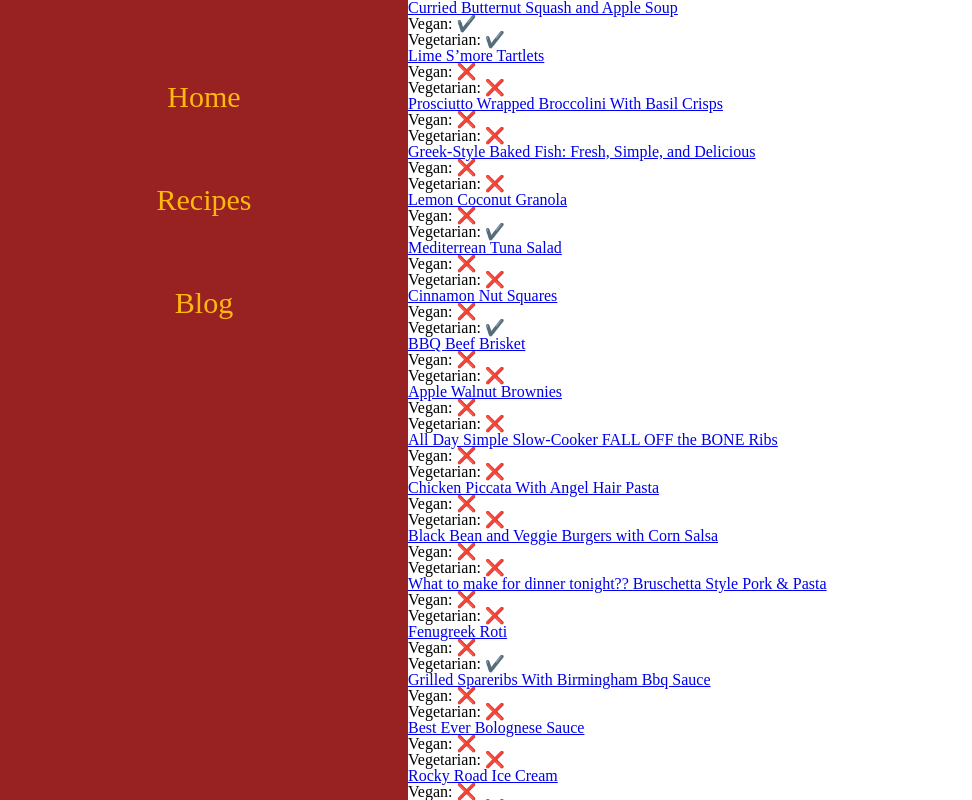
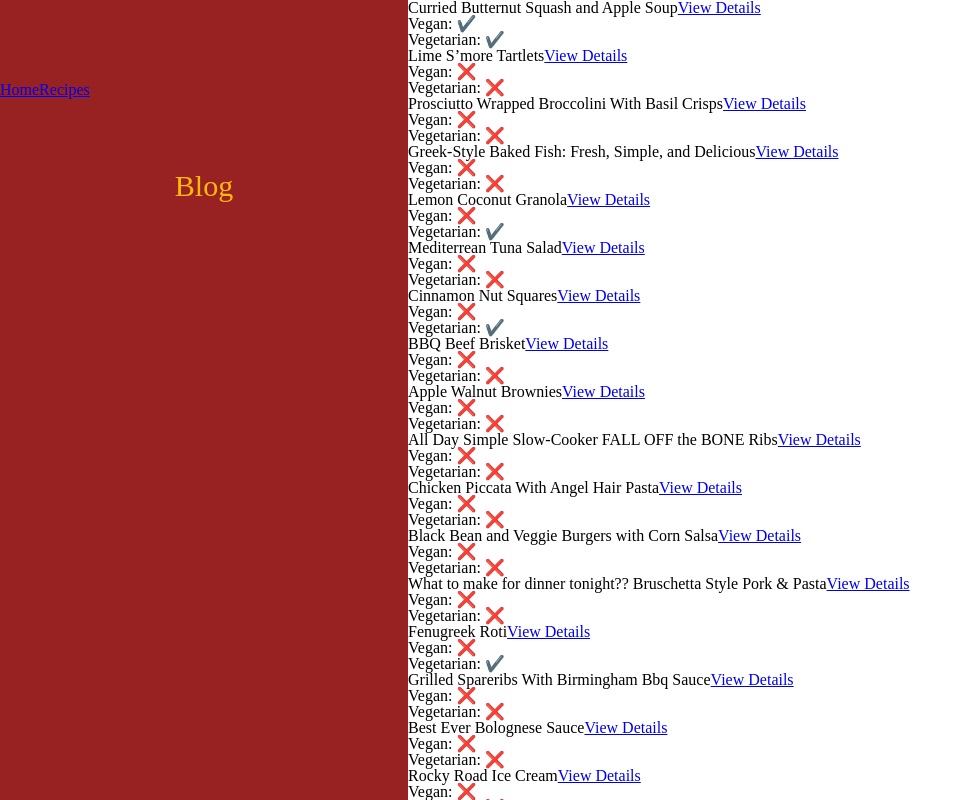
Before and after one commit to From-Our-Kitchen-To-Yours/Frontend, a React (Create React App) app in the folder frontend/: page /recipes in a window 1280 px wide. Shown: the top 800 px of the page, without its empty margins (0-972 px from the left). Built offline with nearby package versions, Linux system fonts and the light colour scheme; data requests are answered from the project's data file.

Commit message:
still works, the goback link is breaking however

```diff
--- a/frontend/src/App.js
+++ b/frontend/src/App.js
@@ -2,8 +2,9 @@ import React, { useState, useEffect } from 'react'
 import './App.css';
 import LandingPage from './components/LandingPage';
 import Recipes from './components/Recipes';
-import Navbar from './components/Navbar'
-import {Switch, Route} from 'react-router-dom'
+import Navbar from './components/Navbar';
+import RecipeDetails from './components/RecipeDetails';
+import {Switch, Route} from 'react-router-dom';
 
 function App() {
   const [recipes, setRecipes] = useState([])
@@ -12,13 +13,27 @@ function App() {
     fetch('http://localhost:3000/recipes')
     .then(res => res.json())
     .then(setRecipes)
-  }, [])
+  }, []);
 
   return (
+
     <div className="App">
-      <Navbar/>
-      <Route exact path='/'><LandingPage/></Route>
-      <Route exact path='/recipes'><Recipes recipes={recipes} /></Route>
+      <Navbar />
+  <Switch>
+        <Route path='/recipes/:id'>
+          <RecipeDetails />
+        </Route>
+        <Route exact path='/recipes'>
+          <Recipes recipes={recipes} />
+        </Route>
+        <Route exact path='/'>
+            <LandingPage />
+        </Route>
+        <Route path="*">
+          <h1>404 not found</h1>
+        </Route>
+  </Switch>
+
     </div>
   );
 }
--- a/frontend/src/components/LandingPage.js
+++ b/frontend/src/components/LandingPage.js
@@ -21,7 +21,7 @@ return (
             <br/>
             {/* <button><a href={randomRecipe.sourceUrl}>Cook This Meal</a></button> */}
             {/* LINK IS SOMETHING LIKE THAT BUT DOESNT WORK YET */}
-            <Link to={'/recipes'}><button>See Our Recipes</button></Link>
+            <Link to={'/recipes'}>See Our Recipes</Link>
         </div>
     </div>
 )
--- a/frontend/src/components/Navbar.js
+++ b/frontend/src/components/Navbar.js
@@ -1,12 +1,17 @@
 import React from 'react'
-
+import { Link } from 'react-router-dom'
 
 function Navbar() {
+
     return (
         <div className='navbar'>
             <ul>
-                <li>Home</li>
-                <li>Recipes</li>
+            <Link to='/'>
+                     Home
+            </Link>
+            <Link to='/recipes'>
+                    Recipes
+            </Link>
                 <li>Blog</li>
             </ul>
         </div>
--- a/frontend/src/components/RecipeCard.js
+++ b/frontend/src/components/RecipeCard.js
@@ -1,13 +1,13 @@
 import React, { useState } from 'react'
-import {Link} from 'react-router-dom'
-import RecipeDetails from './RecipeDetails'
+import { Link } from 'react-router-dom'
 
-function RecipeCard({id, title, vegan, vegetarian}) {
 
+function RecipeCard({title, vegan, vegetarian, id}) {
 
     return (
         <div>
-            <Link to={`/recipes/${id}`}>{title}</Link>
+            {title}
+            <Link to={`/recipes/${id}`}>View Details</Link>
             {vegan ? <p>Vegan: ✔️</p> : <p>Vegan: ❌</p>}
             {vegetarian ? <p>Vegetarian: ✔️</p> : <p>Vegetarian: ❌</p>}
         </div>
--- a/frontend/src/components/RecipeDetails.js
+++ b/frontend/src/components/RecipeDetails.js
@@ -1,13 +1,42 @@
-// import React, { useState, useEffect } from 'react'
+import React, { useState, useEffect } from 'react'
+import { useParams, useHistory, Link } from 'react-router-dom';
 
-// function RecipeDetails({ recipes }) {
-//     const [recipes, setRecipes] = useState([])
+function RecipeDetails() {
+    const [recipe, setRecipe] = useState(null)
+    const history = useHistory();
+    const { id } = useParams();
+   console.log(id)
+
+    useEffect(() => {
+        fetch(`http://localhost:3000/recipes/${id}`)
+          .then((r) => r.json())
+          .then((recipeInfo) => {
+            setRecipe(recipeInfo);
+          });
+      }, [id]);
 
 
 
-//     return (
-//         <h1>{title}</h1>
-//     )
-// }
 
-// export default RecipeDetails
+
+return (
+    <section>
+        <div className="recipe-details-box">
+        <div className = "recipe-image">
+        <h1>HELLO</h1>
+        <button className="likes">LIKE ME</button>
+    </div>
+        <div className="details">
+            <h2>THIS IS WHERE THE NAME IS</h2>
+            <p>these are the details!!</p>
+        </div>
+        <br />
+        <Link onClick={()=> history.push('/recipes')}>
+            Go Back
+        </Link>
+    </div>
+    </section>
+    )
+}
+
+export default RecipeDetails
--- a/frontend/src/components/Recipes.js
+++ b/frontend/src/components/Recipes.js
@@ -2,7 +2,7 @@ import React from 'react'
 import RecipeCard from './RecipeCard';
 
 function Recipes({recipes}) {
-console.log(recipes);
+// console.log(recipes);
     const recipeList = recipes.map((recipe) => (
         <RecipeCard key={recipe.id}
             id={recipe.id}
```
